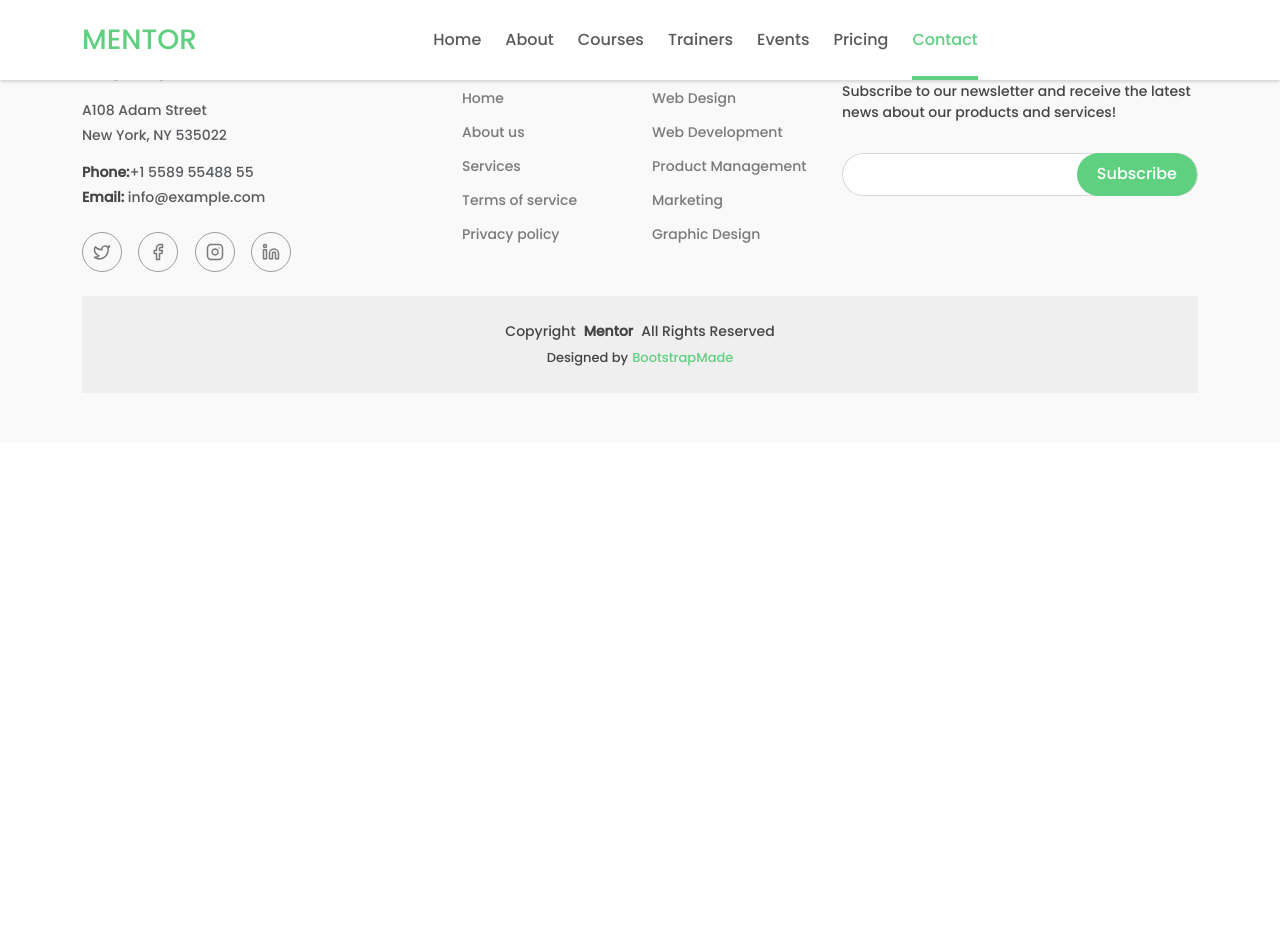
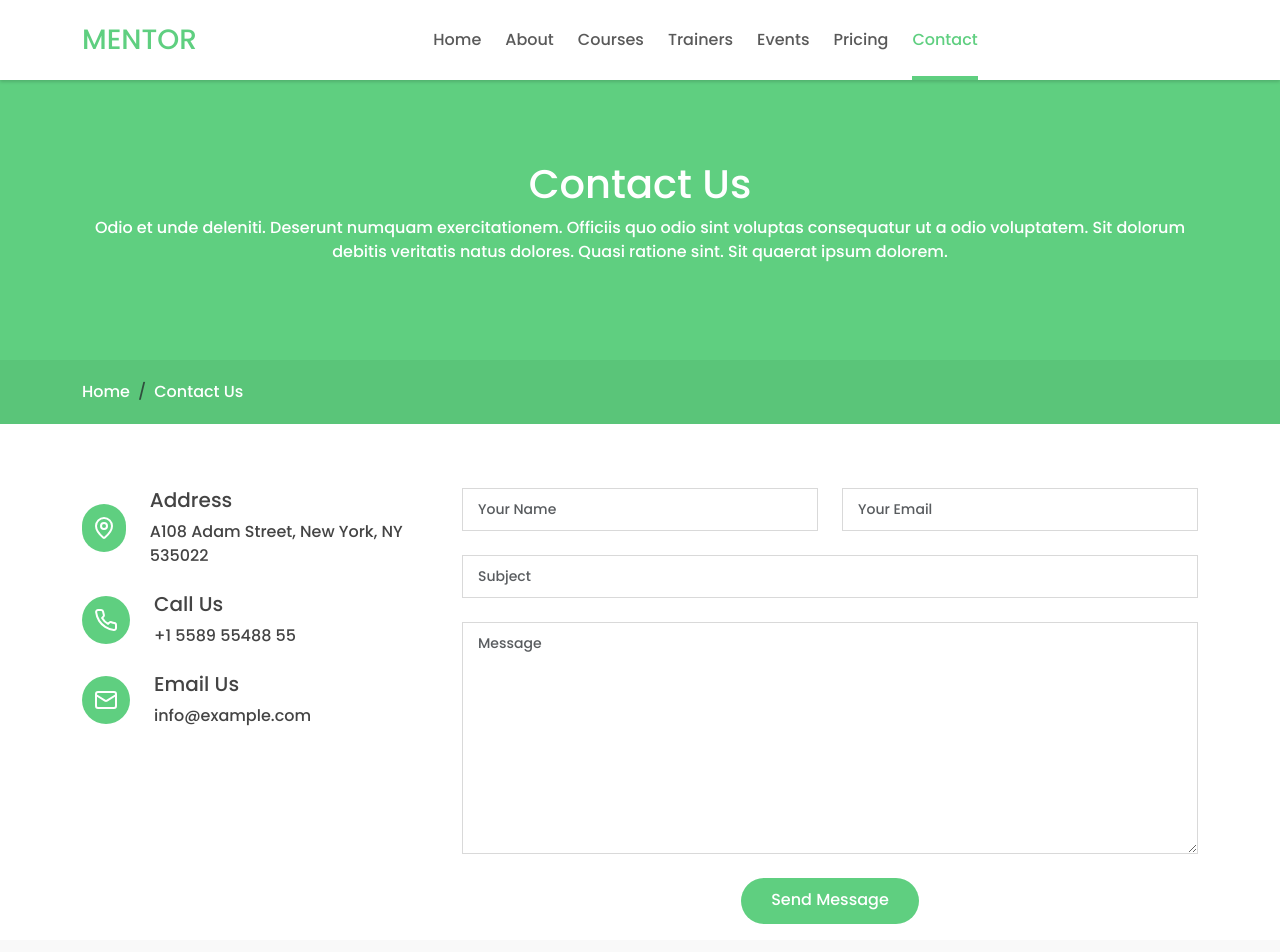
Before and after one commit to OmidM1382/React-Bootstrap-Project, a React (Vite) app: page /contact in a window 1280 px wide. Shown: the top 952 px of the page. Before the commit the page ends 800 px from the top, so only its background shows below. Built offline with nearby package versions, Linux system fonts and the light colour scheme.

Commit message:
Finish the contactUs page

```diff
--- a/public/css/about.css
+++ b/public/css/about.css
@@ -16,3 +16,8 @@
   margin-right: 4px;
   color: var(--accent-color);
 }
+.testimonials_section .testimonials-title {
+  color: var(--heading-color);
+  margin-bottom: 2rem;
+  text-transform: uppercase;
+}
--- /dev/null
+++ b/public/css/contactUs.css
@@ -0,0 +1,46 @@
+/* Contact Us Page Styles */
+
+.contact-us_section {
+  color: var(--default-color);
+  background-color: var(--background-color);
+  padding-top: 8px;
+  padding-bottom: 40px;
+}
+.contact-us_section .icon-wrapper {
+  color: var(--contrast-color);
+  background: var(--accent-color);
+  width: 48px;
+  height: 48px;
+  display: flex;
+  justify-content: center;
+  align-items: center;
+  border-radius: 50px;
+  transition: all 0.3s ease-in-out;
+}
+.contact-us_section form .form-control {
+  font-size: 14px;
+  padding: 10px 15px;
+  box-shadow: none;
+  border-radius: 0;
+  color: var(--default-color);
+  background-color: color-mix(
+    in srgb,
+    var(--background-color),
+    transparent 50%
+  );
+  border-color: color-mix(in srgb, var(--default-color), transparent 80%);
+}
+.contact-us_section form .form-control:focus {
+  border-color: var(--accent-color);
+}
+.contact-us_section button {
+  color: var(--contrast-color);
+  background: var(--accent-color) !important;
+  border: 0;
+  padding: 10px 30px 12px 30px;
+  transition: all 0.2s ease-in-out;
+  border-radius: 50px;
+}
+.contact-us_section button:hover {
+  background: color-mix(in srgb, var(--accent-color), transparent 20%) !important;
+}
--- /dev/null
+++ b/src/components/featureItem/FeatureItem.jsx
@@ -0,0 +1,32 @@
+import { Col } from "react-bootstrap";
+import Aos from "aos";
+import "aos/dist/aos.css";
+import { useEffect } from "react";
+import { Link } from "react-router-dom";
+
+const FeatureItems = ({ data }) => {
+  useEffect(() => {
+    Aos.init();
+  }, []);
+
+  return (
+    <Col
+      className="features-wrapper"
+      data-aos="fade-up"
+      data-aos-delay="200"
+      data-aos-duration="800"
+      data-aos-once="true"
+    >
+      <div className="features-item">
+        {data.icon}
+        <h6 className="mb-0">
+          <Link to="/" className="text-decoration-none text-black">
+            {data.title}
+          </Link>
+        </h6>
+      </div>
+    </Col>
+  );
+};
+
+export default FeatureItems;
--- a/src/components/featuresSection/FeaturesSection.jsx
+++ b/src/components/featuresSection/FeaturesSection.jsx
@@ -1,4 +1,5 @@
-import { Container, Row, Col } from "react-bootstrap";
+import { Container, Row } from "react-bootstrap";
+import FeatureItem from "../featureItem/FeatureItem";
 import {
   Activity,
   Bolt,
@@ -13,92 +14,66 @@ import {
   Video,
   Infinity,
 } from "lucide-react";
-import { Link } from "react-router-dom";
-import Aos from "aos";
-import "aos/dist/aos.css";
-import { useEffect } from "react";
 
-const items = [
+const featureItems = [
   {
-    id: 1,
     icon: <Eye size={30} />,
     title: "Lorem Ipsum",
   },
   {
-    id: 2,
     icon: <Infinity size={30} />,
     title: "Dolor Sitema",
   },
   {
-    id: 3,
     icon: <GraduationCap size={30} />,
     title: "Sed perspiiatis",
   },
   {
-    id: 4,
     icon: <Bolt size={30} />,
     title: "Magani Dolores",
   },
   {
-    id: 5,
     icon: <Shuffle size={30} />,
     title: "Nemo Enim",
   },
   {
-    id: 6,
     icon: <Star size={30} />,
     title: "Eiusmod Tempor",
   },
   {
-    id: 7,
     icon: <Diamond size={30} />,
     title: "Midela Teren",
   },
   {
-    id: 8,
     icon: <Video size={30} />,
     title: "Pira Neve",
   },
   {
-    id: 9,
     icon: <Command size={30} />,
     title: "Dirada Pack",
   },
   {
-    id: 10,
     icon: <LoaderPinwheel size={30} />,
     title: "Moton Ideal",
   },
   {
-    id: 11,
     icon: <Activity size={30} />,
     title: "Verdo Park",
   },
   {
-    id: 12,
     icon: <Sun size={30} />,
     title: "Flavor Nivelanda",
   },
 ];
 
 const FeaturesSection = () => {
-  useEffect(() => {
-    Aos.init()
-  }, [])
   return (
     <>
       <section id="features" className="features_section">
         <Container>
           <Row xs={1} md={3} xl={4} className="g-4">
-            {items.map((item) => (
-              <Col key={item.id} className="features-wrapper" data-aos="fade-up" data-aos-delay="200" data-aos-duration="800" data-aos-once="true">
-                <div className="features-item">
-                  {item.icon}
-                  <h6 className="mb-0">
-                    <Link to="/" className="text-decoration-none text-black">{item.title}</Link>
-                  </h6>
-                </div>
-              </Col>
+            {featureItems.map((featureItem, idx) => (
+              <FeatureItem key={idx} data={featureItem} />
             ))}
           </Row>
         </Container>
--- a/src/pages/about/About.jsx
+++ b/src/pages/about/About.jsx
@@ -5,6 +5,7 @@ import About2 from "../../assets/images/about-2.jpg";
 import { useEffect } from "react";
 import Aos from "aos";
 import "aos/dist/aos.css";
+import CountsSection from "../../components/countsSection/CountsSection";
 import "../../../public/css/about.css";
 
 const About = () => {
@@ -57,6 +58,13 @@ const About = () => {
           </Row>
         </Container>
       </section>
+      <CountsSection />
+      <section className="testimonials_section">
+        <Container>
+          <h2 className="testimonials-title">What are they saying</h2>
+
+        </Container>
+      </section>
     </main>
   );
 };
--- a/src/pages/contact/Contact.jsx
+++ b/src/pages/contact/Contact.jsx
@@ -1,9 +1,94 @@
+import PageTitle from "../../components/pageTitle/PageTitle";
+import { Mail, MapPin, Phone } from "lucide-react";
+import {
+  Col,
+  Container,
+  Stack,
+  Row,
+  Form,
+  Button,
+} from "react-bootstrap";
+import "../../../public/css/contactUs.css";
+
 const Contact = () => {
   return (
-    <div>
+    <main>
+      <PageTitle title="Contact Us" page="Contact Us" />
+      <section className="contact-us_section">
+        <Container>
+          <Row className="g-4">
+            <Col xs={12} xl={4}>
+              <Stack
+                direction="horizontal"
+                gap={4}
+                className="align-items-center mb-4"
+              >
+                <div className="icon-wrapper">
+                  <MapPin />
+                </div>
+                <div>
+                  <h5>Address</h5>
+                  <p className="mb-0">A108 Adam Street, New York, NY 535022</p>
+                </div>
+              </Stack>
+              <Stack
+                direction="horizontal"
+                gap={4}
+                className="align-items-center mb-4"
+              >
+                <div className="icon-wrapper">
+                  <Phone />
+                </div>
+                <div>
+                  <h5>Call Us</h5>
+                  <p className="mb-0">+1 5589 55488 55</p>
+                </div>
+              </Stack>
+              <Stack
+                direction="horizontal"
+                gap={4}
+                className="align-items-center mb-4"
+              >
+                <div className="icon-wrapper">
+                  <Mail />
+                </div>
+                <div>
+                  <h5>Email Us</h5>
+                  <p className="mb-0">info@example.com</p>
+                </div>
+              </Stack>
+            </Col>
+            <Col xs={12} xl={8}>
+              <Form>
+                <Row xs={1} xl={2} className="g-4 mb-4">
+                  <Col>
+                    <Form.Control type="text" placeholder="Your Name" />
+                  </Col>
+                  <Col>
+                    <Form.Control type="email" placeholder="Your Email" />
+                  </Col>
+                </Row>
+                <Form.Control
+                  type="text"
+                  placeholder="Subject"
+                  className="mb-4"
+                />
+                <Form.Control
+                  as="textarea"
+                  placeholder="Message"
+                  rows={10}
+                  className="mb-4"
+                />
+                <div className="d-flex justify-content-center">
+                  <Button>Send Message</Button>
+                </div>
+              </Form>
+            </Col>
+          </Row>
+        </Container>
+      </section>
+    </main>
+  );
+};
 
-    </div>
-  )
-}
-
-export default Contact
+export default Contact;
--- a/src/pages/pricing/Pricing.jsx
+++ b/src/pages/pricing/Pricing.jsx
@@ -28,7 +28,7 @@ const Pricing = () => {
       <PageTitle title="Pricing" page="Pricing" />
       <section className="pricing_section">
         <Container>
-          <Row className="g-4">
+          <Row xs={1} md={2} lg={3} xl={4} className="g-4">
             {pricingItems.map((pricingItem, idx) => (
               <PricingItem key={idx} data={pricingItem} />
             ))}
```
